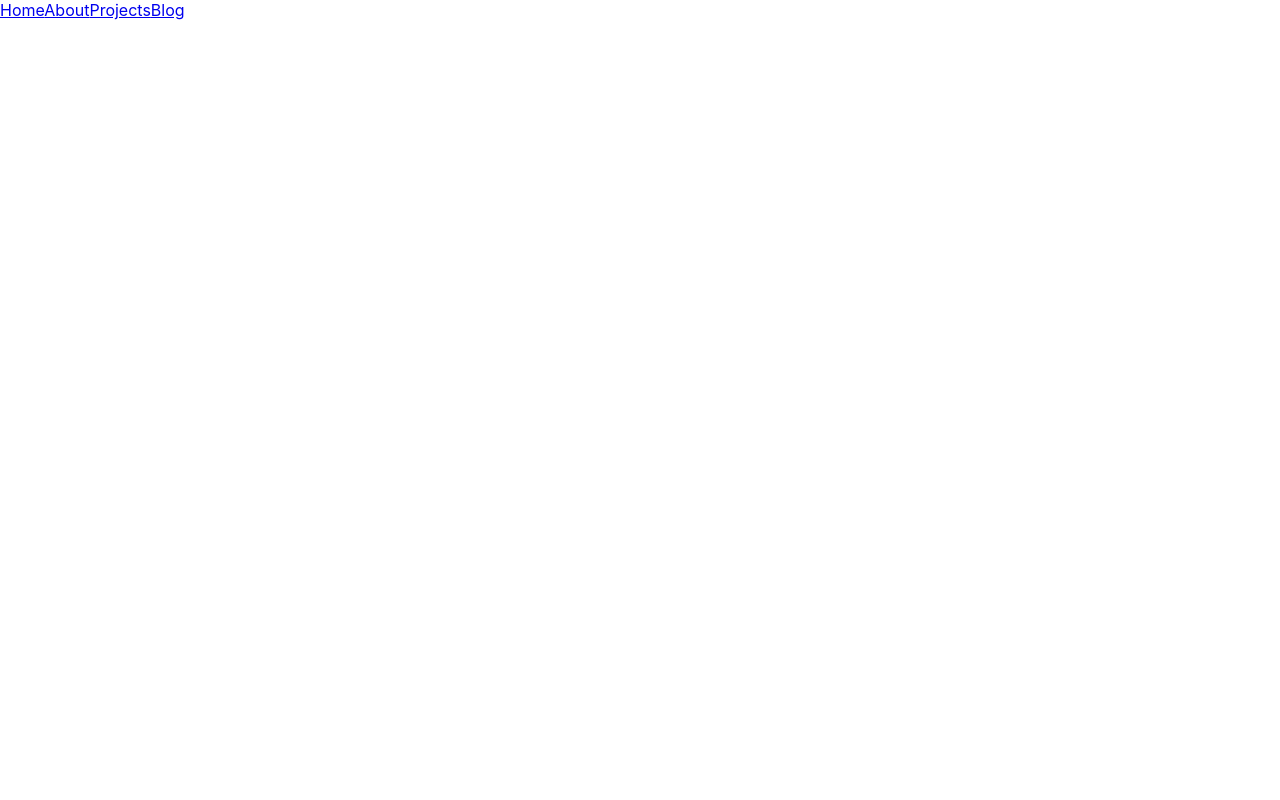
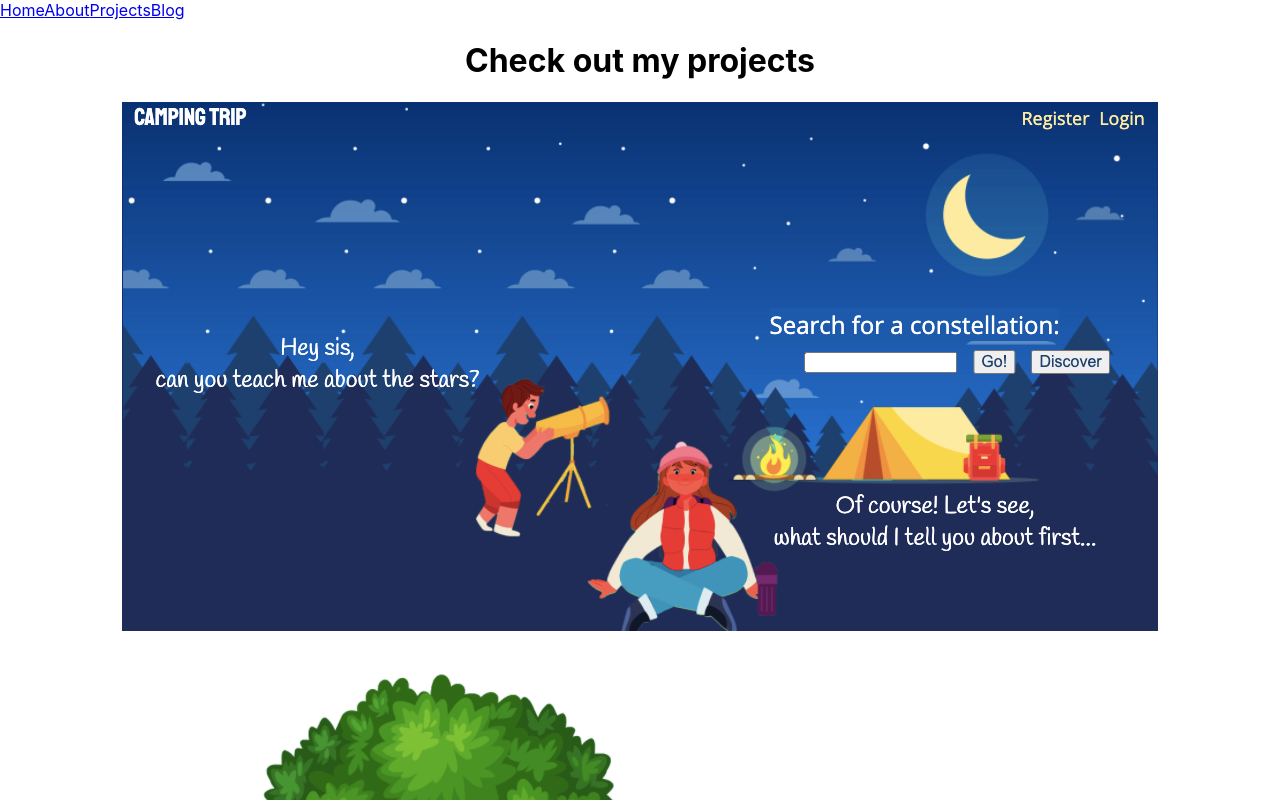
Before and after one commit to WDI-SEA/react-router-portfolio, a React (Create React App) app: page /projects in a window 1280 px wide. Shown: the top 800 px of the page. Built offline with nearby package versions, Linux system fonts and the light colour scheme.

Commit message:
images working

```diff
--- a/src/About.js
+++ b/src/About.js
@@ -3,7 +3,11 @@ import React from 'react'
 const About = () => {
 
   return(
-
+    <div>
+      <p>
+        As a web developer, I use my passions for building projects and telling stories to design cohesive websites that truly represent the brands they were created for. Due to my experience in event management, I am comfortable working in fast-paced environments, solving problems with creative solutions and delivering tangible products with hard deadlines.
+      </p>
+    </div>
   )
 }
 
--- a/src/App.js
+++ b/src/App.js
@@ -2,9 +2,21 @@ import React from 'react';
 import './App.css';
 import {BrowserRouter as Router, Route, Link} from 'react-router-dom'
 import Homepage from './Homepage'
+import About from './About'
+import Projects from './Projects'
+import Blog from './Blog'
 
 
 function App() {
+  let projectLinks = [
+    'camping-trip-img',
+    'frog-story-img'
+  ]
+
+  let blogPosts = [
+
+  ]
+
   return (
     <Router>
       <nav>
@@ -12,11 +24,13 @@ function App() {
         <Link to='/about'>About</Link>
         <Link to='/projects'>Projects</Link>
         <Link to='/blog'>Blog</Link>
-
-
       </nav>
       <div className="App">
+
         <Route exact path='/' component={Homepage} />
+        <Route path='/about' component={About} />
+        <Route path='/projects' render={() => <Projects projectLinks={projectLinks} />} />
+        <Route path='/blog' component={Blog} />
       </div>
     </Router>
   );
--- a/src/Blog.js
+++ b/src/Blog.js
@@ -1,7 +1,9 @@
 import React from 'react'
 
 const Blog = () => {
-
+  return (
+    <h1>Jen's Blog</h1>
+  )
 }
 
 export default Blog
--- a/src/Projects.js
+++ b/src/Projects.js
@@ -1,7 +1,16 @@
 import React from 'react'
 
-const Projects = () => {
 
+const Projects = (props) => {
+  return(
+    <div>
+      <h1>Check out my projects</h1>
+      {props.projectLinks.map(screenshot => (
+           <img src={require (`./${screenshot}.png`)} />
+        ))}
+
+    </div>
+  )
 }
 
 export default Projects
```
Also changed, not shown: scrap.txt (added), src/camping-trip-img.png (added), src/frog-story-img.png (added).
